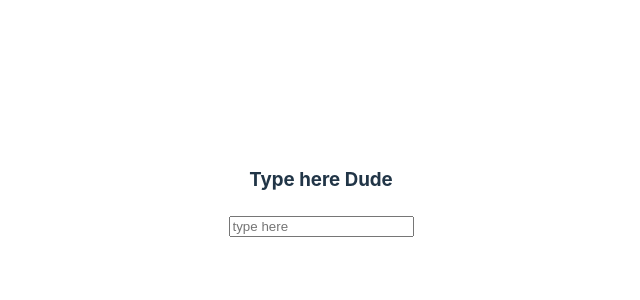
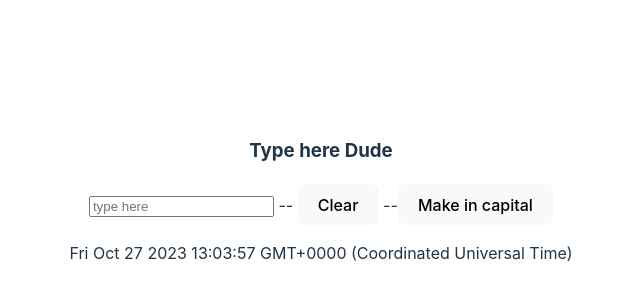
Before and after one commit to Manu6677/vue_docs, a Vue app: page / in a window 1280 px wide. Shown: the part 200-500 px from the top of the page, without its empty margins (319-959 px from the left). Built offline with nearby package versions, Linux system fonts and the light colour scheme.

Commit message:
v-model-clear-capital-btn

```diff
--- a/src/components/Test.vue
+++ b/src/components/Test.vue
@@ -3,7 +3,35 @@ export default {
   data() {
     return {
       message: "",
+      date: true,
     };
+  },
+  created() {
+    console.log("created");
+    this.date = new Date();
+  },
+
+  mounted() {
+    console.log("mounted");
+    this.date = new Date();
+  },
+
+  updated() {
+    console.log("updated");
+    // this.date = new Date();
+  },
+
+  destroyed() {
+    console.log("destroyed");
+    this.date = new Date();
+  },
+  methods: {
+    clear() {
+      this.message = " ";
+    },
+    capitalLetter() {
+      this.message = this.message.toUpperCase();
+    },
   },
 };
 </script>
@@ -11,7 +39,14 @@ export default {
 <template>
   <div>
     <h3>Type here Dude</h3>
-    <input v-model="message" placeholder="type here" />
+    <span>
+      <input v-model="message" placeholder="type here" />
+      -- <span><button @click="clear">Clear</button></span> --<span>
+        <button @click="capitalLetter()">Make in capital</button></span
+      >
+    </span>
     <p>{{ message }}</p>
+
+    <p>{{ date }}</p>
   </div>
 </template>
```
